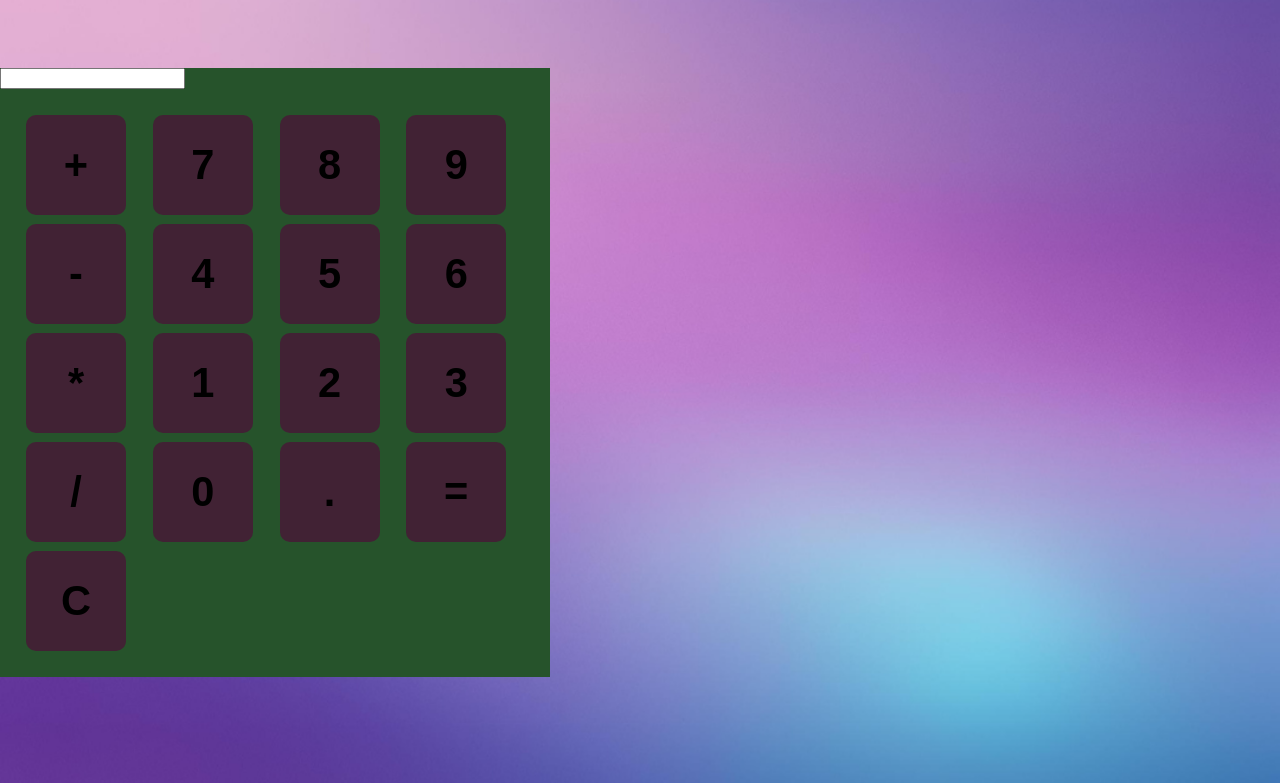
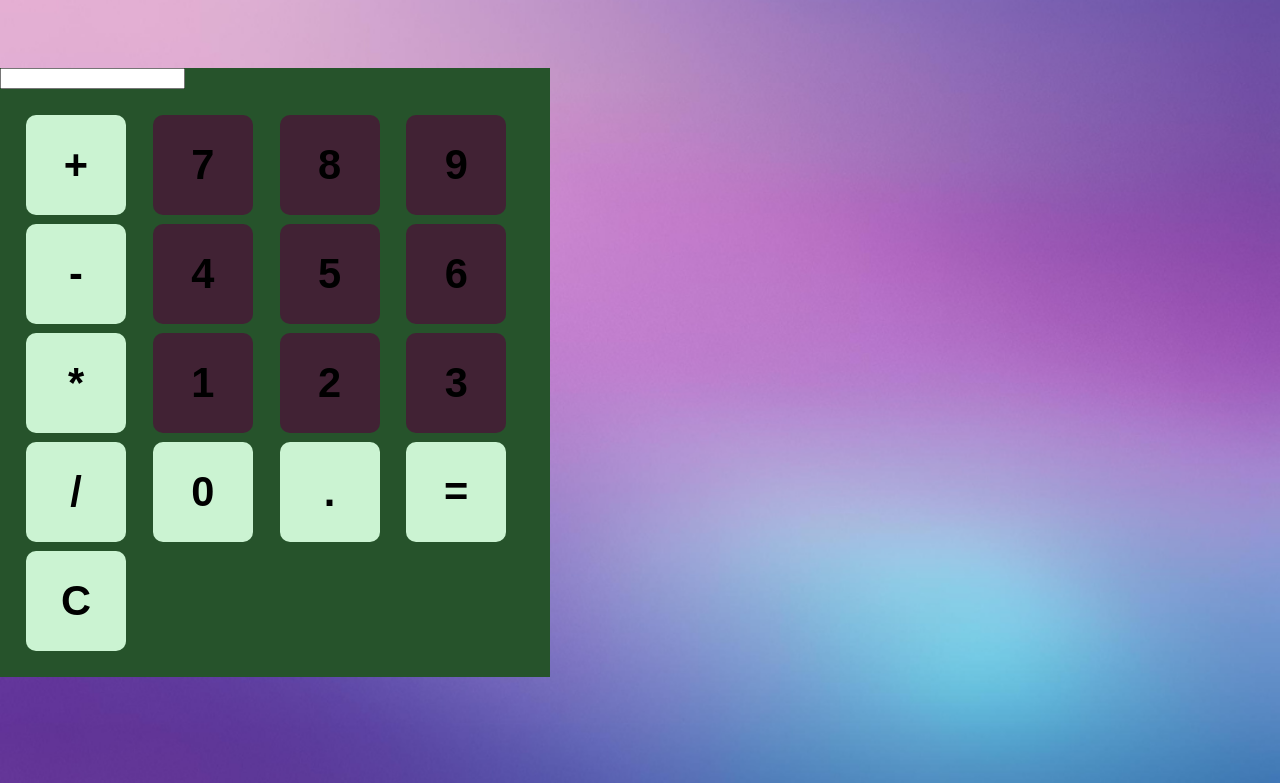
Before and after one commit to emaanzehra99/CodeAlpha_Simple_Calculator, a plain HTML site: page index.html in a window 1280 px wide. Shown: the part 117-900 px from the top of the page. Drawn offline with Linux system fonts and the light colour scheme.

Commit message:
Update style.css

```diff
--- a/style.css
+++ b/style.css
@@ -125,3 +125,15 @@ button:hover {
 button:active {
     background-color: #AD2E24;
 }
+
+.operator-button {
+    background-color: #CBF3D2;
+}
+
+.operator-button:hover {
+    background-color: #D0F0C0;
+}
+
+.operator-button:active {
+    background-color: #00ced1;
+}
```
